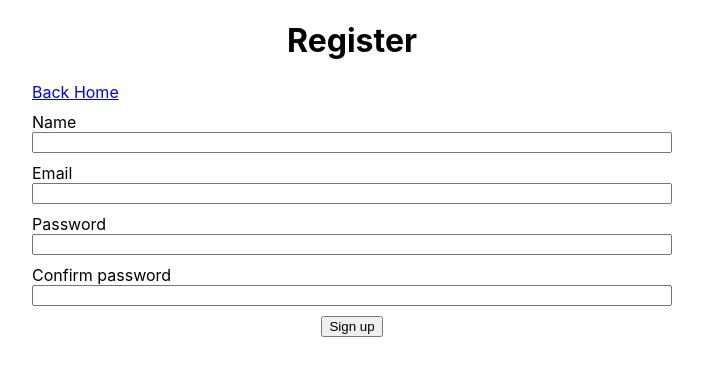
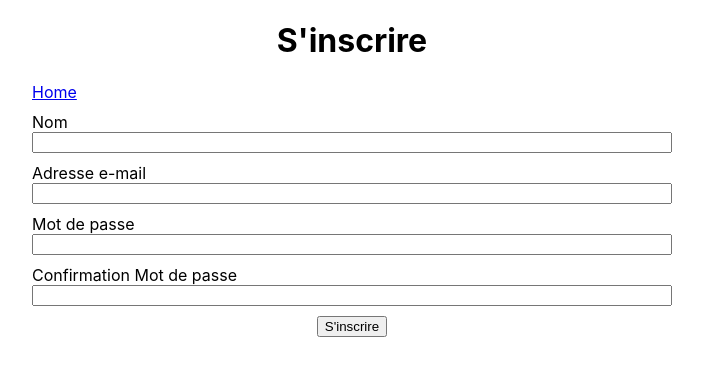
Before and after one commit to Fr-yayou/Aos-client, a React (Create React App) app: page /register in a window 1280 px wide. Shown: the top 376 px of the page, without its empty margins (288-991 px from the left). Built offline with nearby package versions, Linux system fonts and the light colour scheme.

Commit message:
french traduction

```diff
--- a/src/Landing.js
+++ b/src/Landing.js
@@ -1,15 +1,27 @@
 import React from 'react'
 import {Link} from 'react-router-dom'
+import styled from 'styled-components'
 
 const Landing = () =>(
-    <div>
-        <div>
-            <Link to='/register'>Sign Up</Link>
-        </div>
-        <div>
-            <Link to='/login'>Sign In</Link>
-        </div>
-    </div>
+    <LandingContainer>
+        <SignUpContainer>
+            <Link to='/register'>S'inscrire</Link>
+        </SignUpContainer>
+        <LogInContainer>
+            <Link to='/login'>Se connecter</Link>
+        </LogInContainer>
+    </LandingContainer>
 )
 
 export default Landing
+
+export const LandingContainer = styled.div`
+display:flex;
+justify-content:center
+`
+export const LogInContainer = styled.div`
+margin:10px
+`
+export const SignUpContainer = styled.div`
+margin:10px
+`
--- a/src/Login.js
+++ b/src/Login.js
@@ -49,22 +49,22 @@ class Login extends Component{
             <div>
                 {this.state.showSucessPage ?<SucessPage/> :
                     <ContainerFornLogin>
-                        <h1 id="title">Login</h1>
-                                <Link to='/'> Back Home</Link>
+                        <h1 id="title">Se connecter</h1>
+                                <Link to='/'>Page d'acceuil </Link>
                                 <form onSubmit={this.onSubmit}>
                                     <EmailLogin>
-                                        <label>Email</label>
+                                        <label>Adresse e-mail</label>
                                         {this.state.loginErrors.email ? <p>{this.state.loginErrors.email}</p>:null}
                                         {this.state.loginErrors.emailnotfound ?<p className="emailNotFound">{this.state.loginErrors.emailnotfound}</p>:null}
                                         <input id="email" type="email" onChange={this.onChange} value={this.state.email}></input>
                                     </EmailLogin>
                                     <PasswordLogin>
-                                        <label>Password</label>
+                                        <label>Mot de passe</label>
                                         {this.state.loginErrors.passwordincorrect ? <p>{this.state.loginErrors.passwordincorrect}</p>:null}
                                         <input id="password" type="password" onChange={this.onChange} value={this.state.password}></input>
                                     </PasswordLogin>
                                     <ButtonLogin>
-                                        <button className="btnLogin">Sign In</button>
+                                        <button className="btnLogin">Validez</button>
                                     </ButtonLogin>
                                 </form>
                     </ContainerFornLogin>
--- a/src/Register.js
+++ b/src/Register.js
@@ -53,31 +53,31 @@ class Register extends Component{
                 {this.state.showLogin ? <SucessPage/>:
                 <ContainerFormRegister>
                     <ContainerTittle>
-                        <h1>Register</h1>
+                        <h1>S'inscrire</h1>
                     </ContainerTittle>
-                <Link to='/'>Back Home</Link>
+                <Link to='/'>Home</Link>
                 <form onSubmit={this.onSubmit} className="contactForm">
                     <NameRegister>
-                        <label>Name</label>
+                        <label>Nom</label>
                         {this.state.nameErr ? <p className="nameErr">{this.state.nameErr}</p>:null}
                         <input  onChange={this.onChange} value={this.state.name} type="text" id="name"></input>
                     </NameRegister>
                     <EmailRegister>
-                        <label>Email</label>
+                        <label>Adresse e-mail</label>
                         {this.state.emailErr? <p className="emailErr">{this.state.emailErr}</p>:null}
                         <input  onChange={this.onChange} value={this.state.email} type="text" id="email"></input>
                     </EmailRegister>
                     <PasswordRegsiter>
-                        <label>Password</label>
+                        <label>Mot de passe</label>
                         {this.state.passwordErr?<p>{this.state.passwordErr}</p>:null}
                         <input  onChange={this.onChange} value={this.state.password} type="password" id="password"></input>
                     </PasswordRegsiter>
                     <Password2Register>
-                        <label>Confirm password</label>
+                        <label>Confirmation Mot de passe</label>
                         {this.state.password2Err?<p>{this.state.password2Err}</p>:null}
                         <input  onChange={this.onChange} value={this.state.password2} type="password" id="password2"></input>
                     </Password2Register>
-                    <ButtonRegister><button className="btnRegister">Sign up</button></ButtonRegister>
+                    <ButtonRegister><button className="btnRegister">S'inscrire</button></ButtonRegister>
                 </form>
             </ContainerFormRegister>
             }
```
